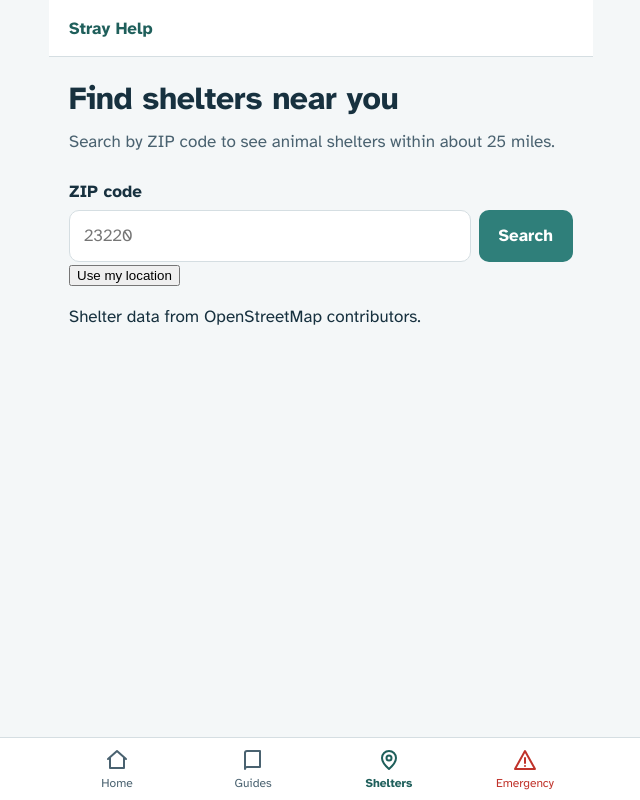
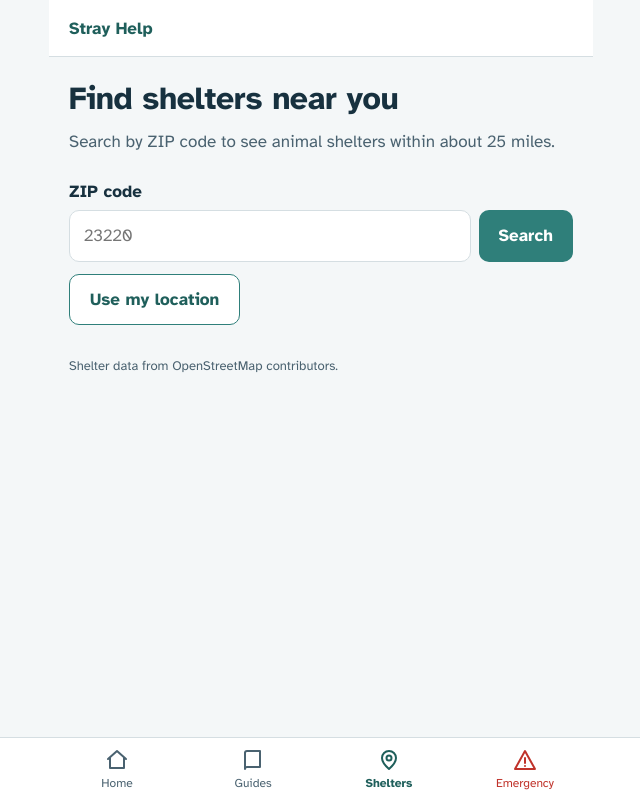
Before and after one commit to SephoriaBot/Stray, a React (Vite) app: page /shelters in a window 1280 px wide. Shown: the whole page, without its empty margins (319-959 px from the left). Built offline with nearby package versions, Linux system fonts and the light colour scheme.

Commit message:
Update index.css

```diff
--- a/src/index.css
+++ b/src/index.css
@@ -223,3 +223,72 @@ input:focus-visible {
     animation: none !important;
   }
 }
+
+.button-secondary {
+  margin-top: 0.75rem;
+  padding: 0.75rem 1.25rem;
+  border: 1px solid var(--teal);
+  border-radius: 10px;
+  background: var(--surface);
+  color: var(--teal-deep);
+  font: inherit;
+  font-weight: 700;
+}
+
+.button-secondary:disabled,
+.button:disabled {
+  opacity: 0.55;
+}
+
+.notice {
+  margin: 1.25rem 0 0;
+  color: var(--ink-soft);
+}
+
+.notice-error {
+  color: var(--alert-deep);
+  font-weight: 700;
+}
+
+.shelter-list {
+  margin: 1rem 0 0;
+  padding: 0;
+  list-style: none;
+  border-top: 1px solid var(--line);
+}
+
+.shelter-list li {
+  padding: 1rem 0;
+  border-bottom: 1px solid var(--line);
+}
+
+.shelter-name {
+  margin: 0 0 0.25rem;
+  font-size: 1.125rem;
+  font-weight: 700;
+  color: var(--teal-deep);
+}
+
+.shelter-meta {
+  margin: 0;
+  font-size: 0.9375rem;
+  color: var(--ink-soft);
+}
+
+.shelter-actions {
+  display: flex;
+  flex-wrap: wrap;
+  gap: 0.5rem 1.25rem;
+  margin-top: 0.625rem;
+}
+
+.shelter-actions a {
+  color: var(--teal-deep);
+  font-weight: 700;
+}
+
+.attribution {
+  margin: 2rem 0 0;
+  font-size: 0.8125rem;
+  color: var(--ink-soft);
+}
```
